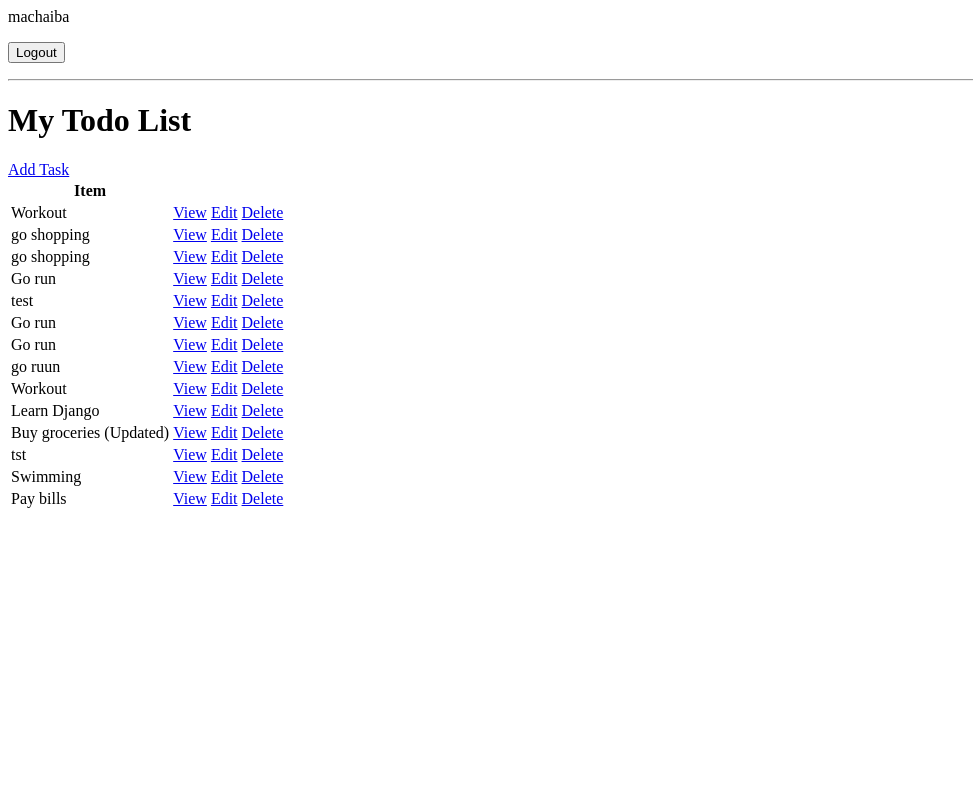
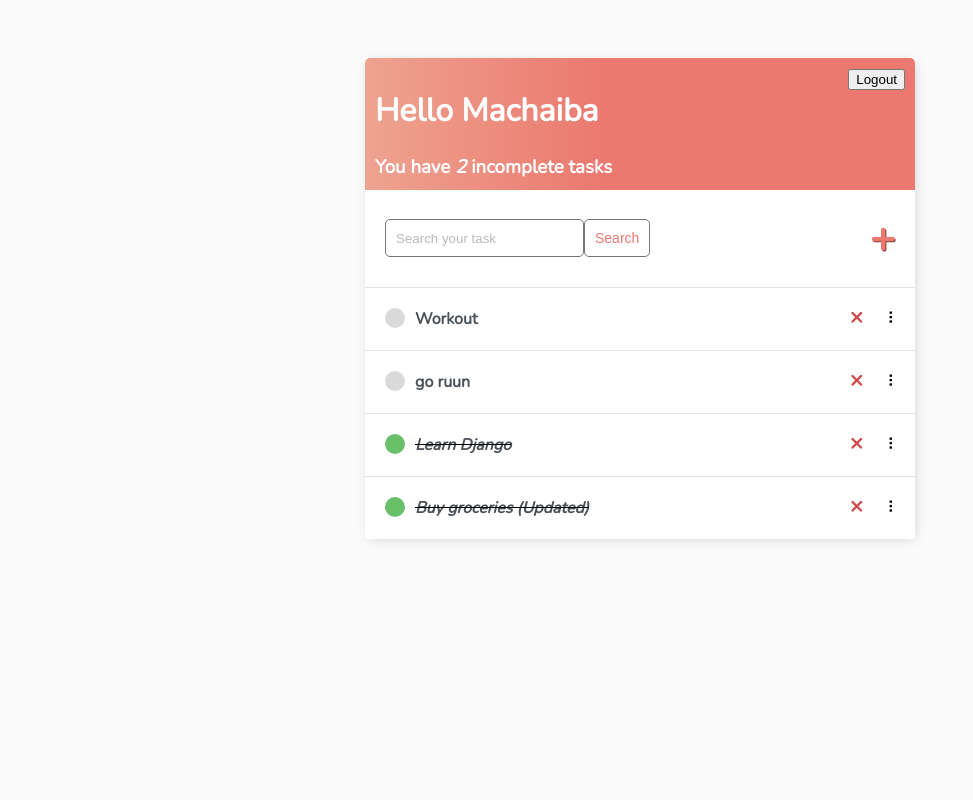
Before and after one commit to Mvrouvne/TodoListApp, a Django app: page / in a window 1280 px wide. Shown: the whole page, without its empty margins (0-973 px from the left). Run offline with Django 5.2, Linux system fonts and the light colour scheme; a user stored in the database is signed in; data comes from the database, SQL or seed files in the repository; both versions use the stored data as it was after the commit.

Commit message:
added styles

```diff
--- /dev/null
+++ b/base/templates/base/base.html
@@ -0,0 +1,210 @@
+<!DOCTYPE html>
+<html lang="en">
+
+<head>
+    <meta charset="utf-8">
+    <meta name="description"
+        content="This is to do list implemented using Django by Dennis Ivy who is a full stack web developer.">
+
+    <meta http-equiv="X-UA-Compatible" content="IE=edge">
+    <title>To Do Items</title>
+    <meta name="description" content="">
+    <meta name="viewport" content="width=device-width, initial-scale=1">
+
+    <link rel="preconnect" href="https://fonts.gstatic.com">
+    <link href="https://fonts.googleapis.com/css2?family=Nunito:wght@200&display=swap" rel="stylesheet">
+
+    <style>
+        body {
+            background-color: #FAFAFA;
+            font-family: 'Nunito', sans-serif;
+            padding-top: 50px;
+        }
+
+        h1,
+        h2,
+        h3,
+        h4,
+        h5,
+        h6,
+            {
+            font-family: 'Raleway', sans-serif;
+        }
+
+        a,
+        p {
+            color: #4b5156
+        }
+
+        a {
+            font-weight: 600;
+        }
+
+        .container {
+            max-width: 550px;
+            margin: auto;
+            background-color: #fff;
+            -webkit-box-shadow: 2px 2px 13px -4px rgba(0, 0, 0, 0.21);
+            box-shadow: 2px 2px 13px -4px rgba(0, 0, 0, 0.21);
+        }
+
+        input {
+            outline: none;
+            border: none;
+        }
+
+        .header-bar {
+            display: flex;
+            justify-content: space-between;
+            color: #fff;
+            padding: 10px;
+            border-radius: 5px 5px 0 0;
+            background: linear-gradient(90deg, #EEA390 0%, #EB796F 43%, #EB796F 100%);
+        }
+
+        .header-bar a {
+            color: rgb(247, 247, 247);
+            text-decoration: none;
+        }
+
+        .task-wrapper {
+            display: flex;
+            align-items: center;
+            justify-content: space-between;
+            background-color: #fff;
+            border-top: 1px solid #dfe4ea;
+            overflow: hidden;
+        }
+
+        .task-title {
+            display: flex;
+            padding: 20px;
+        }
+
+        .task-title a {
+            text-decoration: none;
+            color: #4b5156;
+            margin-left: 10px;
+        }
+
+        .task-complete-icon {
+            height: 20px;
+            width: 20px;
+            background-color: rgb(105, 192, 105);
+            border-radius: 50%;
+        }
+
+        .task-incomplete-icon {
+            height: 20px;
+            width: 20px;
+            background-color: rgb(218, 218, 218);
+            border-radius: 50%;
+        }
+
+        .delete-link {
+            text-decoration: none;
+            font-weight: 900;
+            color: #cf4949;
+            font-size: 22px;
+            line-height: 0;
+            padding: 20px 0px;
+        }
+
+        /*Handle Classes*/
+
+        .handle {
+            display: inline-block;
+            padding: 20px 16px;
+            cursor: grab;
+            user-select: none;
+        }
+
+        .handle:after,
+        .handle:before {
+            display: block;
+            content: "";
+        }
+
+        .handle:active,
+        .handle:active:before,
+        .handle:active:after {
+            cursor: grabbing;
+        }
+
+        .dropArea {
+            background-color: #f1f2f6;
+            color: black;
+            border: #ced6e0 1px solid;
+        }
+
+        .selectedTask {
+            opacity: 0.6;
+        }
+
+
+        #add-link {
+            color: #EB796F;
+            text-decoration: none;
+            font-size: 42px;
+            text-shadow: 1px 1px #81413b;
+        }
+
+        #search-add-wrapper {
+            display: flex;
+            justify-content: space-between;
+            align-items: center;
+            padding: 20px;
+        }
+
+        @media screen and (max-width:320px) {
+            #search-add-wrapper {
+                padding: 10px;
+            }
+        }
+
+        input[type=text],
+        input[type=password],
+        textarea {
+            border: 1px solid #757575;
+            border-radius: 5px;
+            padding: 10px;
+            width: 90%;
+        }
+
+        label {
+            padding-top: 10px !important;
+            display: block;
+        }
+
+        ::placeholder {
+            font-weight: 300;
+            opacity: 0.5;
+        }
+
+        .button {
+            border: 1px solid #757575;
+            background-color: #FFF;
+            color: #EB796F;
+            padding: 10px;
+            font-size: 14px;
+            border-radius: 5px;
+            cursor: pointer;
+            text-decoration: none;
+        }
+
+        .card-body {
+            padding: 20px;
+        }
+    </style>
+</head>
+
+<body>
+
+    <div class="container">
+        {% block content %} {% endblock content %}
+    </div>
+
+</body>
+
+
+</html>
--- a/base/templates/base/task_list.html
+++ b/base/templates/base/task_list.html
@@ -1,33 +1,88 @@
+{% extends 'base/base.html' %} {% block content %}
 
-{% if request.user.is_authenticated %}
-    <p>{{ request.user }}</p>
-    <form method="post" action="{% url 'logout' %}">
-        {% csrf_token %}
-        <button type="submit">Logout</button>
+<script src="https://cdn.jsdelivr.net/npm/sortablejs@latest/Sortable.min.js"></script>
+<div class="header-bar">
+    <div>
+        <h1>Hello {{request.user|title}}</h1>
+        <h3 style="margin:0">You have <i>{{count}}</i> incomplete task{{ count|pluralize:"s" }}</h3>
+    </div>
+
+    {% if request.user.is_authenticated %}
+    <form method="POST" action="{% url 'logout' %}">
+    {% csrf_token %}
+    <button type="submit">Logout</button>
     </form>
-{% else %}
-    <a href="{% url 'login' %}">Login</a>
-{% endif %}
+    {% else %}
+    <a href="{% url 'login' %}">Login</a> {% endif %}
+</div>
 
-<hr>
 
-<h1>My Todo List</h1>
-<a href="{% url 'taskcreate' %}"> Add Task</a>
+<div id="search-add-wrapper">
+    <form method="GET" style="display: flex;">
+        <input type='text' name='search-area' placeholder="Search your task" value="{{search_input}}">
+        <input class="button" type="submit" value='Search'>
+    </form>
+    {% if tasks|length > 0 %}
+    <a id="add-link" href="{% url 'taskcreate' %}">&#x2b;</a>
+    {% endif %}
+</div>
 
-<table>
-    <tr>
-        <th>Item</th>
-        <th></th>
-        <th></th>
-    </tr>
+
+<!-- Hidden form. Form submits new item positions -->
+{% comment %} <form style="display: none;" id="reorderForm" method="post" action="{% url 'task-reorder' %}">
+    {% csrf_token %}
+    <input type="hidden" id="positionInput" name="position">
+</form> {% endcomment %}
+
+
+<div id="tasklist" class="task-items-wrapper">
     {% for task in tasks %}
-    <tr>
-        <td>{{task.title}}</td>
-        <td><a href="{% url 'taskdetail' task.id %}">View</a></td>
-        <td><a href="{% url 'taskupdate' task.id %}">Edit</a></td>
-        <td><a href="{% url 'taskdelete' task.id %}">Delete</a></td>
-    </tr>
+    <div class="task-wrapper" data-position="{{task.pk}}">
+        <div class="task-title">
+            {% if task.complete %}
+            <div class="task-complete-icon"></div>
+            <i><s><a href="{% url 'taskupdate' task.id %}">{{task}}</a></s></i> {% else %}
+            <div class="task-incomplete-icon"></div>
+            <a href="{% url 'taskupdate' task.id %}">{{task}}</a> {% endif %}
+        </div>
+        <div class="task-controls">
+            <a class="delete-link" href="{% url 'taskdelete' task.id %}">&#215;</a>
+            <span class="handle">&nbsp;&#10247;</span>
+        </div>
+    </div>
+
     {% empty %}
-        <h3>No items in the list</h3>
+    <div style="text-align: center; padding-bottom: 10px; line-height: 1em;">
+        <h3>No new tasks are created.</h3>
+        <h3>Create a <a style="text-decoration: none; color: #e53935;" href="{% url 'task-create' %}">New task</a> ! </h3>
+    </div>
     {% endfor %}
-</table>
+</div>
+
+<script>
+    var taskList = document.getElementById("tasklist");
+    var reorderForm = document.getElementById("reorderForm");
+    var positionInput = document.getElementById("positionInput");
+
+    let sortable = Sortable.create(taskList, {
+        handle: '.handle',
+        ghostClass: 'dropArea',
+        chosenClass: 'selectedTask',
+
+    });
+
+    function reordering() {
+        const rows = document.getElementsByClassName("task-wrapper");
+        let pos = [];
+        for (let row of rows) {
+            pos.push(row.dataset.position);
+        }
+        console.log(pos.join(","))
+        positionInput.value = pos.join(',');
+        reorderForm.submit();
+    }
+
+    document.ondrop = reordering
+</script>
+
+{% endblock content %}
--- a/base/urls.py
+++ b/base/urls.py
@@ -1,10 +1,11 @@
 from django.urls import path
-from .views import TaskList, TaskDetail, TaskCreate, TaskUpdate, TaskDelete, HandleLogin
+from .views import TaskList, TaskDetail, TaskCreate, TaskUpdate, TaskDelete, HandleLogin, HandleRegistration
 from django.contrib.auth.views import LogoutView
 
 urlpatterns = [
     path('login/', HandleLogin.as_view(), name='login'),
     path('logout/', LogoutView.as_view(next_page='login'), name='logout'),
+    path('register/', HandleRegistration.as_view(), name='register'),
 
     path('', TaskList.as_view(), name="tasklist"),
     path('task/<int:pk>/', TaskDetail.as_view(), name='taskdetail'),
--- a/base/views.py
+++ b/base/views.py
@@ -1,9 +1,12 @@
-from django.shortcuts import render
+from typing import Any, Dict
+from django.shortcuts import render, redirect
 from django.views.generic.list import ListView
 from django.views.generic.detail import DetailView
-from django.views.generic.edit import CreateView, UpdateView, DeleteView
+from django.views.generic.edit import CreateView, UpdateView, DeleteView, FormView
 from django.contrib.auth.views import LoginView
 from django.contrib.auth.mixins import LoginRequiredMixin
+from django.contrib.auth.forms import UserCreationForm
+from django.contrib.auth import login
 from django.urls import reverse_lazy
 from .models import Task
 
@@ -19,23 +22,56 @@ class   HandleLogin(LoginView):
 
 ######################################
 
+class   HandleRegistration(FormView):
+    template_name = 'base/register.html'
+    form_class = UserCreationForm
+    redirect_authenticated_user = True
+    success_url = reverse_lazy('tasklist')
+
+    def form_valid(self, form):
+        user = form.save()
+        if user is not None:
+            login(self.request, user)
+        return super(HandleRegistration, self).form_valid(form)
+
+    def get(self, *args, **kwargs):
+        if self.request.user.is_authenticated:
+            return redirect('tasklist')
+        return super(HandleRegistration, self).get(*args, **kwargs)
+
 class   TaskList(LoginRequiredMixin, ListView):
     model = Task
     context_object_name = 'tasks'
 
+    def get_context_data(self, **kwargs):
+        context = super().get_context_data(**kwargs)
+        context['tasks'] = context['tasks'].filter(user=self.request.user)
+        context['count'] = context['tasks'].filter(complete=False).count()
+
+        search_input = self.request.GET.get('search-area') or ''
+        if search_input:
+            context['tasks'] = context['tasks'].filter(title__startswith=search_input)
+
+        context['search_input'] = search_input
+        return context
+
 class   TaskDetail(LoginRequiredMixin, DetailView):
     model = Task
     context_object_name = 'details'
-    # template_name = 'base/task.html'
+
 
 class   TaskCreate(LoginRequiredMixin, CreateView):
     model = Task
-    fields = '__all__'
+    fields = ['title', 'description', 'complete']
     success_url = reverse_lazy('tasklist')
+
+    def form_valid(self, form):
+        form.instance.user = self.request.user
+        return super(TaskCreate, self).form_valid(form)
 
 class   TaskUpdate(LoginRequiredMixin, UpdateView):
     model = Task
-    fields = '__all__'
+    fields = ['title', 'description', 'complete']
     success_url = reverse_lazy('tasklist')
 
 class   TaskDelete(LoginRequiredMixin, DeleteView):
```
Also changed, not shown: base/templates/base/login.html (+16 -6 lines), base/templates/base/register.html (added, +27 -0 lines), base/templates/base/task_confirm_delete.html (+18 -6 lines), base/templates/base/task_form.html (+17 -7 lines), db.sqlite3.
